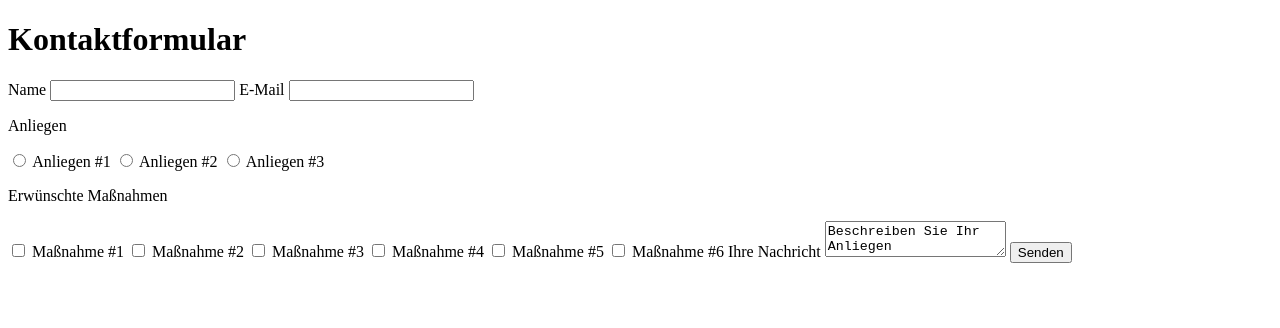
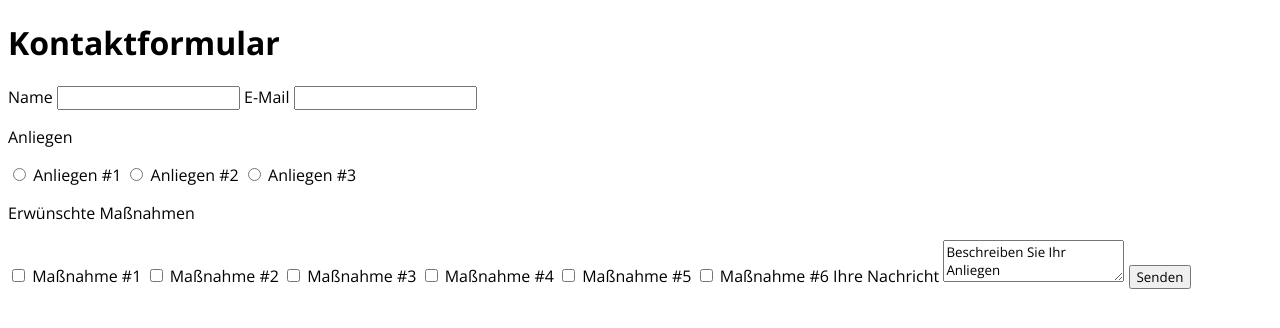
Before and after one commit to Hypatheia/Projects, a plain HTML site: page Contact Form/ContactForm.html in a window 1280 px wide. Drawn offline with nearby package versions, Linux system fonts and the light colour scheme.

Commit message:
changed font-family

```diff
--- a/Contact Form/ContactForm.html
+++ b/Contact Form/ContactForm.html
@@ -3,6 +3,7 @@
     <head>
         <meta charset="UTF-8" />
         <link rel="stylesheet" href="styles.css">
+        <link href="https://fonts.googleapis.com/css?family=Open+Sans:400,700,800" rel="stylesheet">
         <title>Kontaktformular</title>
     </head>
     <body>
--- a/Contact Form/styles.css
+++ b/Contact Form/styles.css
@@ -0,0 +1,3 @@
+* {
+    font-family: 'Open Sans', Arial, Helvetica, sans-serif;
+}
```
Also changed, not shown: 1 other file.
